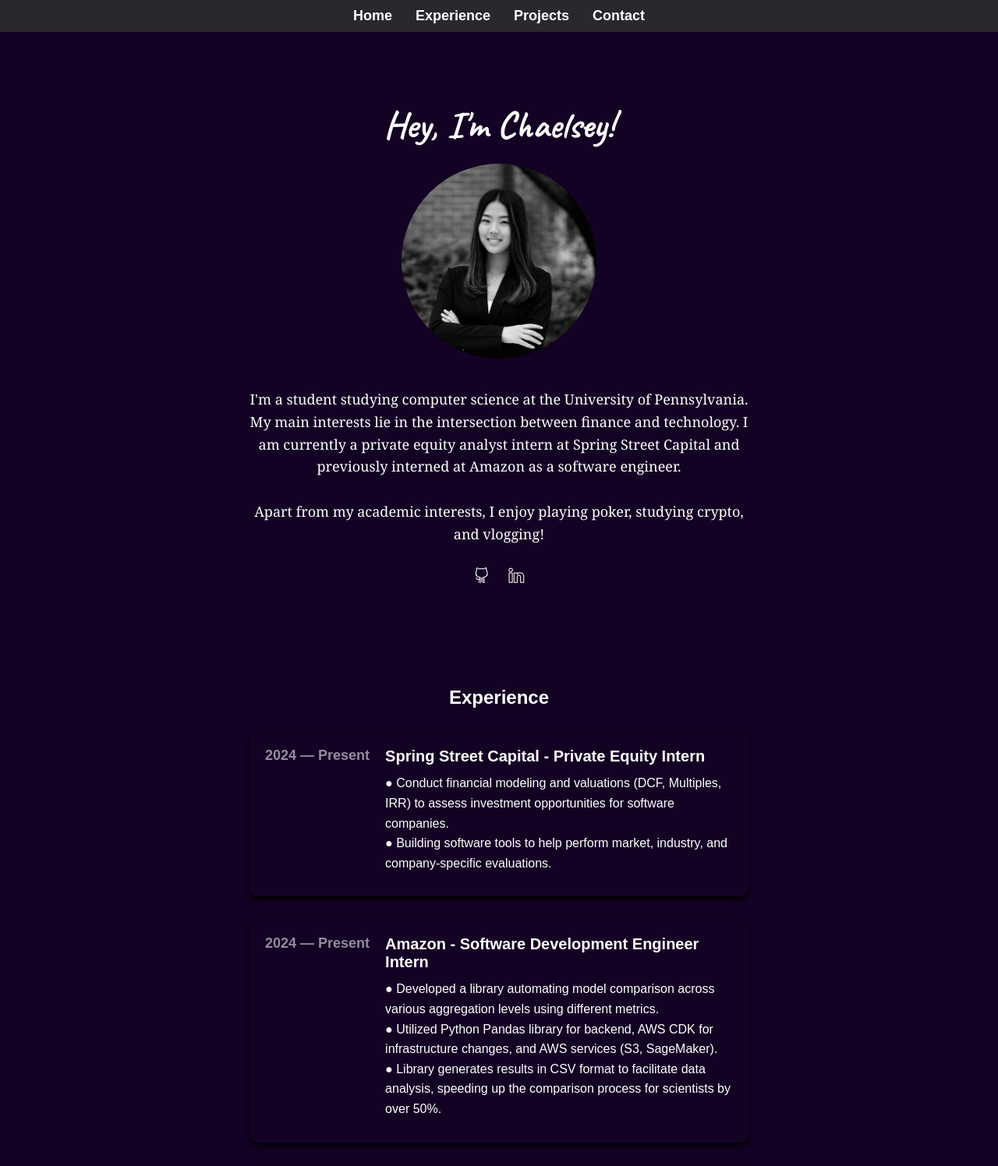
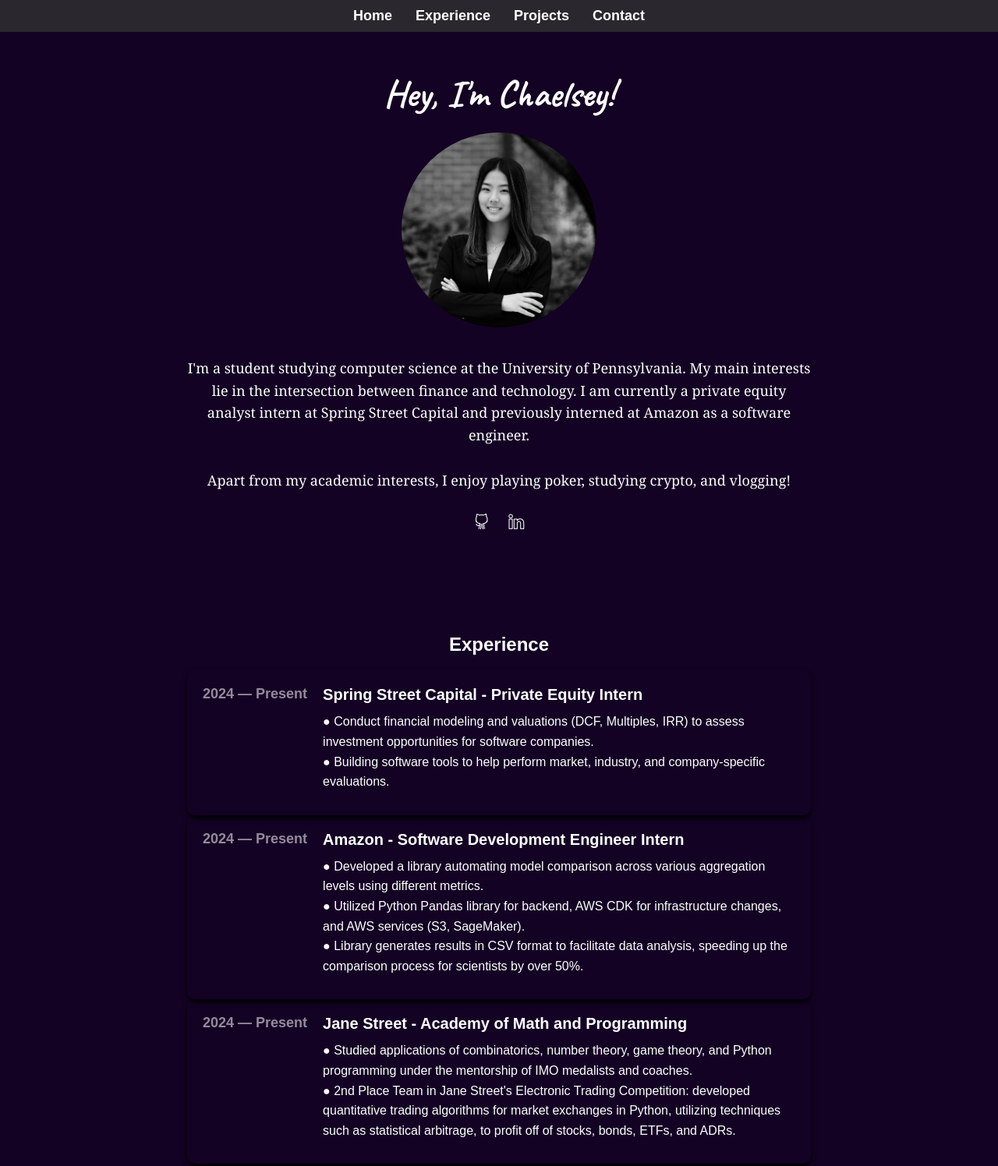
Before and after one commit to chaelseypark/chaelseypark.github.io, a plain HTML site: page index.html in a window 1280 px wide. Shown: the top 1496 px of the page at 78% size. Drawn offline with nearby package versions, Linux system fonts and the light colour scheme; a web font is replaced by a local one.

Commit message:
Updated for all window sizes

```diff
--- a/styles.css
+++ b/styles.css
@@ -47,9 +47,9 @@ nav ul li a:hover {
 }
 
 #home .intro {
-  margin-top: 80px;
-  margin-left: 300;
-  margin-right: 300;
+  max-width: 800px;
+  margin: 0 auto;
+  padding: 0 20px;
 }
 
 #home h1 {
@@ -120,7 +120,9 @@ nav ul li a:hover {
   display: flex;
   flex-direction: column;
   gap: 20px;
-  margin-top: 30;
+  max-width: 800px;
+  margin: 0 auto;
+  padding: 0 20px;
 }
 
 .experience-card {
@@ -134,8 +136,6 @@ nav ul li a:hover {
   box-shadow: 0 4px 6px rgba(0, 0, 0, 200);
   transition: transform 0.3s, box-shadow 0.3s;
   cursor: pointer;
-  margin-left: 300;
-  margin-right: 300;
 }
 
 .experience-card:hover {
```
